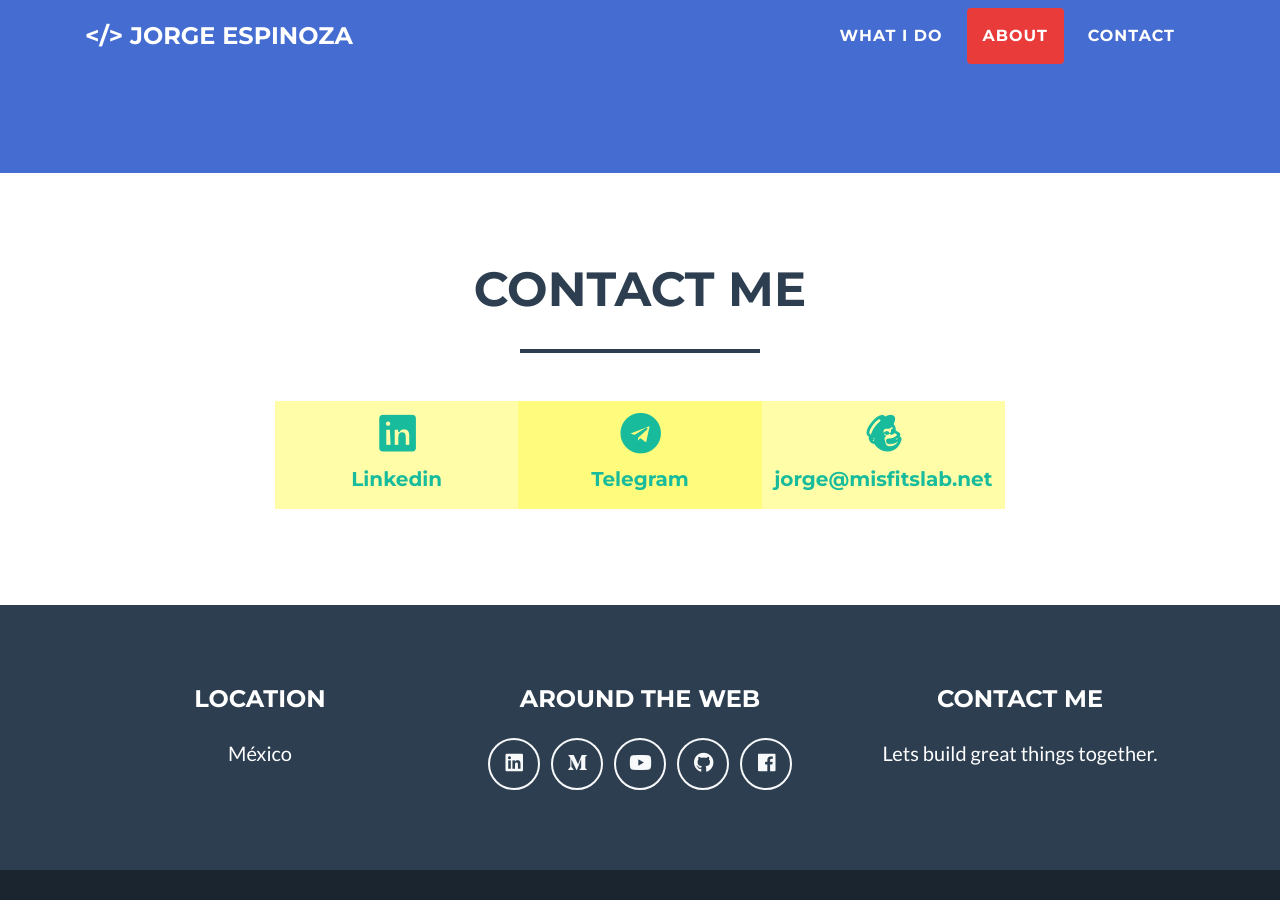
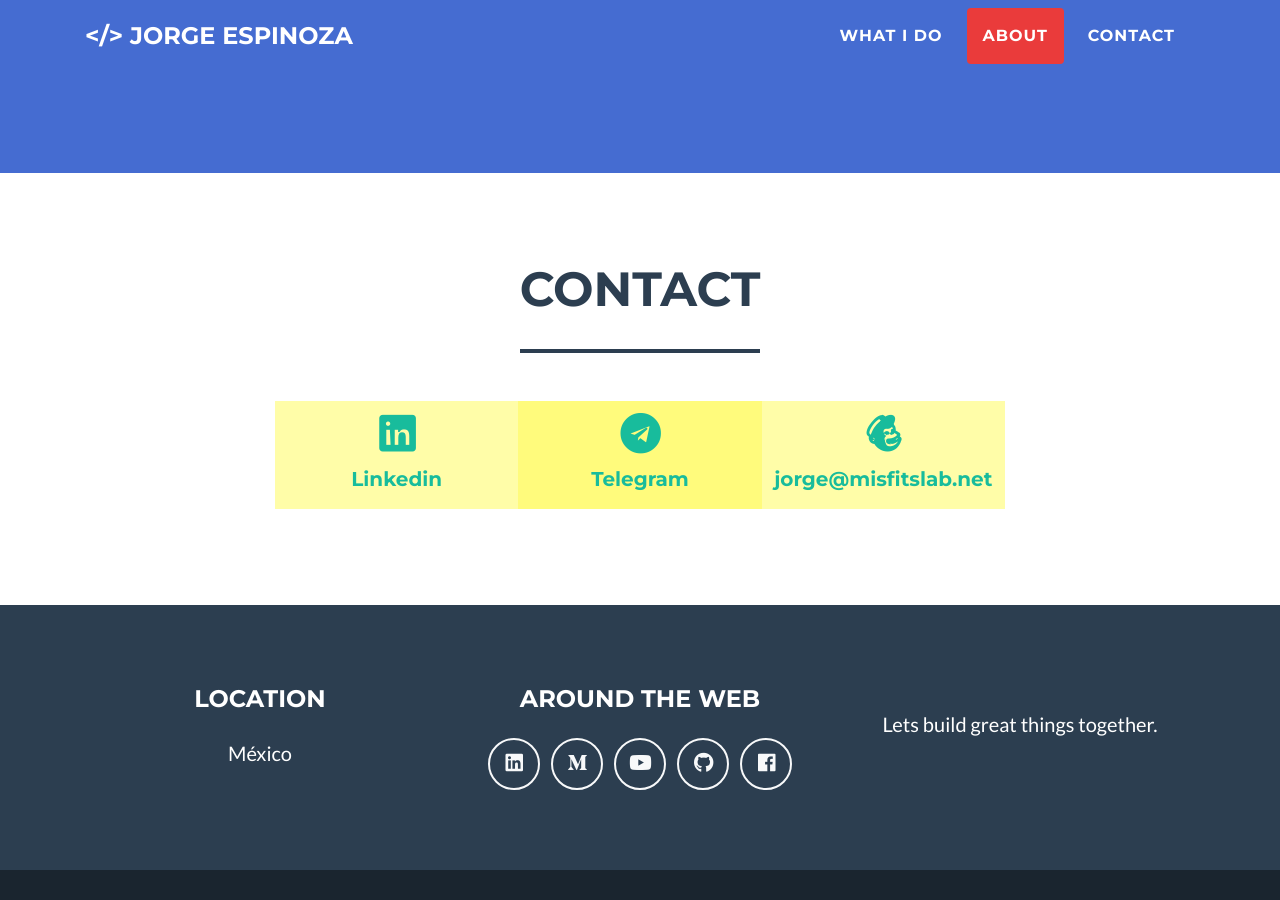
Before and after one commit to jabud/jabud.github.io, a Jekyll site: the page built from index.md, in a window 1280 px wide and 900 px high, scrolled down 1691 px. Built offline with Jekyll 4.4.1, drawn with Linux system fonts in a browser that asks for light colours.

Commit message:
change contact section a bit

```diff
--- a/_config.yml
+++ b/_config.yml
@@ -35,7 +35,7 @@
   copyright: Jorge Espinoza
   location: Location
   social: Around the Web
-  credits: Contact Me
+  credits:
 
 # Social networks usernames (many more available: google-plus, flickr, dribbble, pinterest, instagram, tumblr, linkedin, etc.)
 social:
--- a/_includes/contact.html
+++ b/_includes/contact.html
@@ -1,7 +1,7 @@
   <!-- Contact Section -->
     <section id="contact">
         <div class="container">
-        <h2 class="text-center text-uppercase text-secondary mb-0">Contact Me</h2>
+        <h2 class="text-center text-uppercase text-secondary mb-0">Contact</h2>
         <hr class="star-dark mb-5">
         <div class="row">
             <div class="col-lg-8 mx-auto">
--- a/_includes/contact_static.html
+++ b/_includes/contact_static.html
@@ -3,7 +3,7 @@
 	<div class="container">
 		<div class="row">
 			<div class="col-lg-12 text-center">
-				<h2>Contact Me</h2>
+				<h2>Contact</h2>
 				<hr class="star-primary">
 			</div>
 		</div>
```
Also changed, not shown: 5 other files.
